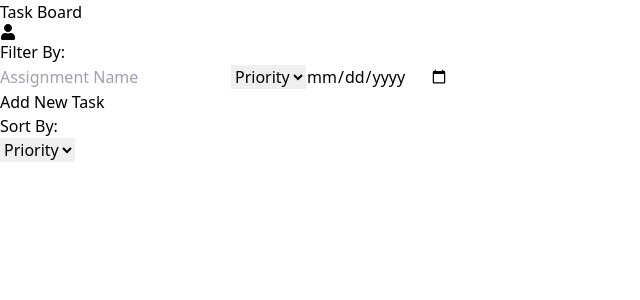
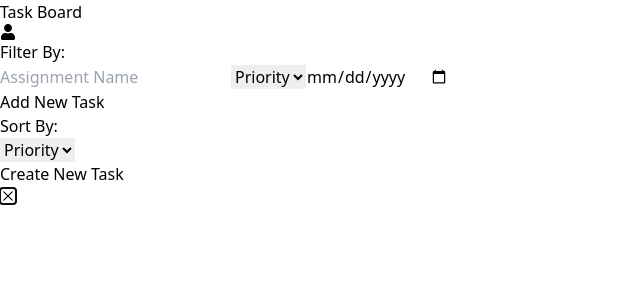
Before and after one commit to Sushil500530/Task_Tracker_Project, a React (Vite) app: page / in a window 1280 px wide. Shown: the top 300 px of the page, without its empty margins (0-640 px from the left). Built offline with nearby package versions, Linux system fonts and the light colour scheme.

Commit message:
add modal when the create button click

```diff
--- a/src/components/shared/Modal.jsx
+++ b/src/components/shared/Modal.jsx
@@ -1,9 +1,37 @@
+/* eslint-disable react/prop-types */
+import { Dialog, Transition } from '@headlessui/react'
+import { Fragment } from 'react'
+import { RxCross2 } from "react-icons/rx";
 
-const Modal = () => {
+
+const Modal = ({ isOpen, setIsOpen, children }) => {
+    function closeModal() {
+        setIsOpen(false)
+    }
+
+
     return (
-        <div>
-
-        </div>
+        <Transition appear show={isOpen} as={Fragment}>
+            <Dialog as="div" className="relative z-10" onClose={()=>setIsOpen(true)}>
+                <Transition.Child as={Fragment} enter="ease-out duration-300" enterFrom="opacity-0" enterTo="opacity-100" leave="ease-in duration-200" leaveFrom="opacity-100" leaveTo="opacity-0" >
+                    <div className="fixed inset-0 bg-black/25" />
+                </Transition.Child>
+                <div className="fixed inset-0 overflow-y-auto">
+                    <div className="flex min-h-full items-center justify-center p-4 text-center">
+                        <Transition.Child as={Fragment} enter="ease-out duration-300" enterFrom="opacity-0 scale-95" enterTo="opacity-100 scale-100" leave="ease-in duration-200" leaveFrom="opacity-100 scale-100" leaveTo="opacity-0 scale-95" >
+                            <Dialog.Panel className="w-full max-w-md transform overflow-hidden rounded-2xl bg-white p-6 text-left align-middle shadow-xl transition-all">
+                                {children}
+                                <div className="absolute  top-0 right-0">
+                                    <button type="button" onClick={closeModal} >
+                                        <RxCross2 className='w-10 h-10 bg-gray-200 hover:text-red-500 rounded-full p-2 text-2xl' />
+                                    </button>
+                                </div>
+                            </Dialog.Panel>
+                        </Transition.Child>
+                    </div>
+                </div>
+            </Dialog>
+        </Transition>
     );
 };
 
--- a/src/pages/Header.jsx
+++ b/src/pages/Header.jsx
@@ -1,7 +1,15 @@
+import { useState } from "react";
+import Modal from "../components/shared/Modal";
 
 const Header = () => {
+    let [isOpen, setIsOpen] = useState(true);
+
+    function openModal() {
+        setIsOpen(true)
+    }
     return (
         <div className="space-y-5">
+            {/* filter by name, priority, date  */}
             <div className="flex items-center justify-between flex-col md:flex-row lg:flex-row gap-5">
                 <div className="flex items-center flex-col md:flex-row lg:flex-row justify-start gap-2 lg:gap-5">
                     <h1 className="text-xl font-bold ">Filter By: </h1>
@@ -12,10 +20,11 @@ const Header = () => {
                         <option value="p1">P1</option>
                         <option value="p2">P2</option>
                     </select>
-                    <input type="date" name="date" id="" className="px-2 py-1 rounded"  />
+                    <input type="date" name="date" id="" className="px-2 py-1 rounded" />
                 </div>
-                <button className="px-10 py-1 bg-[#26689a] text-white rounded-md">Add New Task</button>
+                <button  onClick={openModal} className="px-10 py-1 bg-[#26689a] text-white rounded-md">Add New Task</button>
             </div>
+            {/* sort by priority  */}
             <div className="flex items-center justify-center md:justify-start lg:justify-start gap-5">
                 <h1 className="text-xl font-bold ">Sort By:  </h1>
                 <select name="sortBy" id="sortBy" className="px-2 py-1 rounded" >
@@ -25,6 +34,9 @@ const Header = () => {
                     <option value="p2">P2</option>
                 </select>
             </div>
+            <Modal isOpen={isOpen} setIsOpen={setIsOpen} >
+                <h1>Create New Task</h1>
+            </Modal>
         </div>
     );
 };
```
